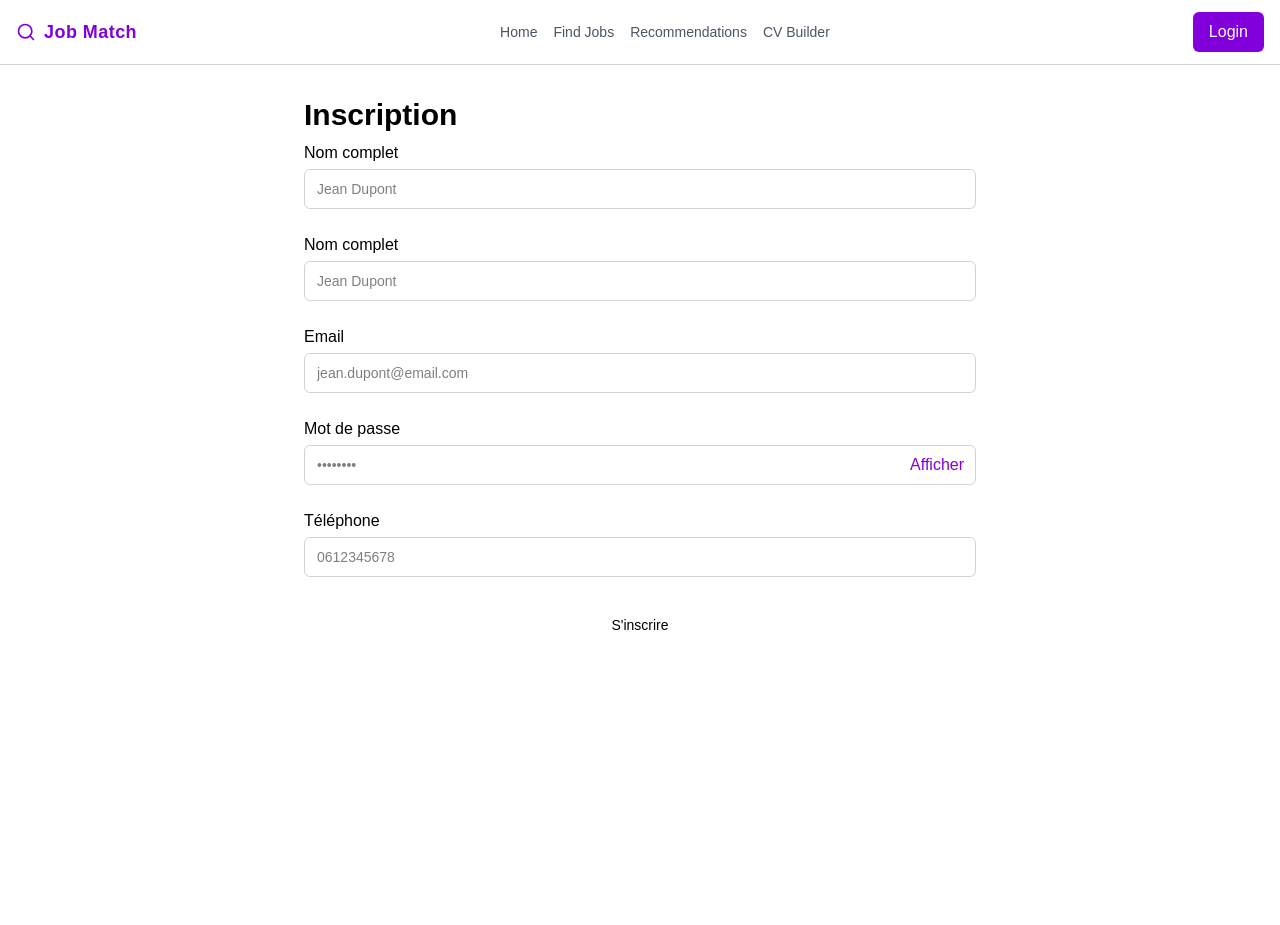
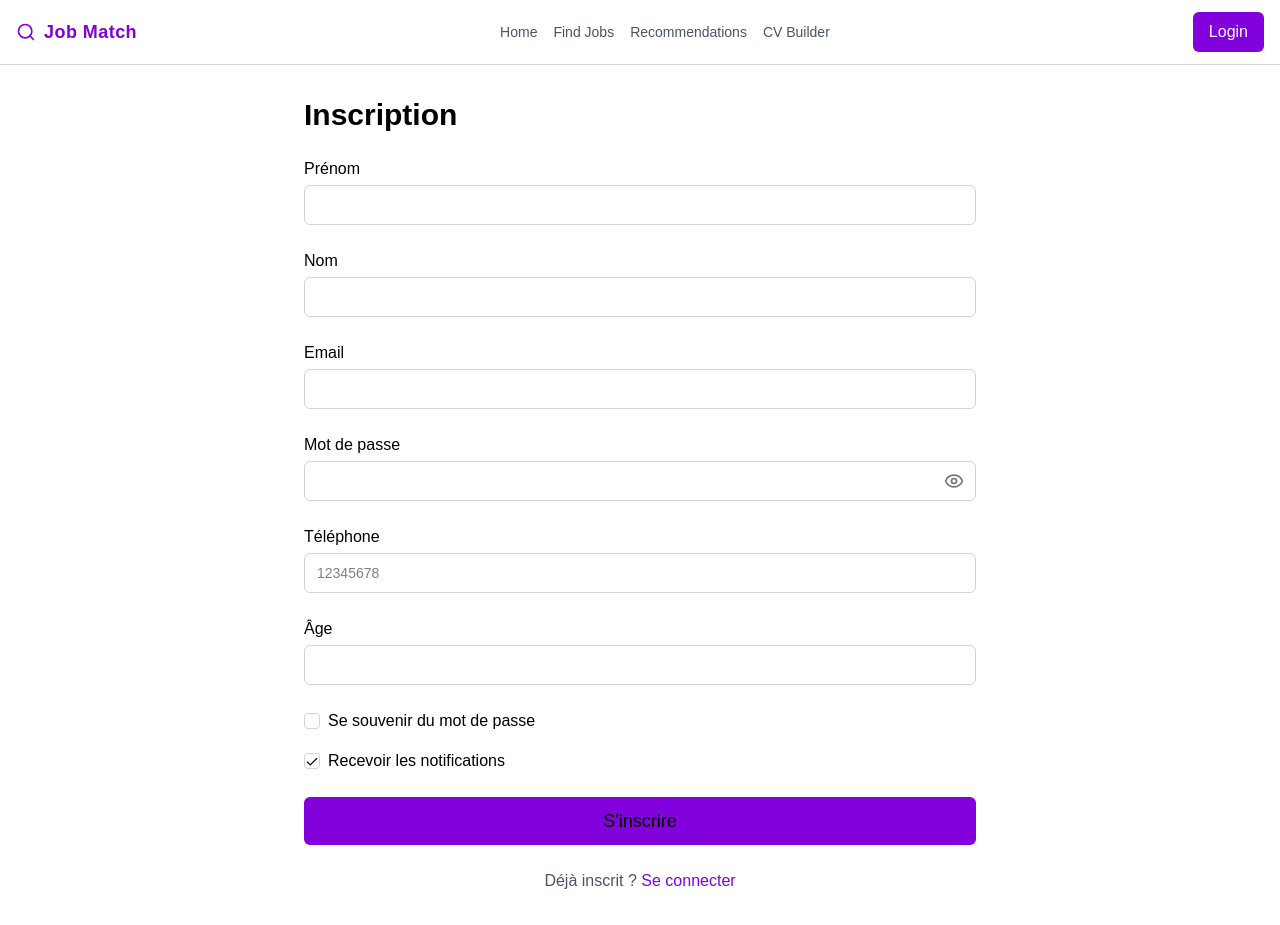
Before and after one commit to Rihab-saleh/IA_jobMatch, a React (Vite) app in the folder job-match-main/: page /register in a window 1280 px wide. Before the commit the page ends 800 px from the top, so only its background shows below. Built offline with nearby package versions, Linux system fonts and the light colour scheme.

Commit message:
update Login/register

```diff
--- a/job-match-main/src/pages/login.jsx
+++ b/job-match-main/src/pages/login.jsx
@@ -1,23 +1,44 @@
 "use client"
 
-import { useState } from "react"
-import { Link, useNavigate } from "react-router-dom"
+import { useState, useEffect } from "react"
+import { Link, useNavigate, useLocation } from "react-router-dom"
 import { Button } from "../components/ui/button"
 import { Input } from "../components/ui/input"
 import { Checkbox } from "../components/ui/checkbox"
 import { useAuth } from "../contexts/auth-context"
+import { AlertCircle, CheckCircle, Eye, EyeOff } from "lucide-react"
 
 export default function Login() {
   const { login } = useAuth()
   const navigate = useNavigate()
+  const location = useLocation()
+
+  const searchParams = new URLSearchParams(location.search)
+  const registrationSuccess = searchParams.get("registered") === "true"
+  const emailFromRegistration = searchParams.get("email") || ""
+
   const [formData, setFormData] = useState({
-    email: "",
+    email: emailFromRegistration,
     password: "",
     rememberMe: false,
   })
   const [showPassword, setShowPassword] = useState(false)
   const [loading, setLoading] = useState(false)
   const [error, setError] = useState(null)
+  const [showSuccessMessage, setShowSuccessMessage] = useState(registrationSuccess)
+
+  useEffect(() => {
+    if (registrationSuccess) {
+      navigate(location.pathname, { replace: true })
+    }
+  }, [registrationSuccess, navigate, location.pathname])
+
+  useEffect(() => {
+    if (showSuccessMessage) {
+      const timer = setTimeout(() => setShowSuccessMessage(false), 5000)
+      return () => clearTimeout(timer)
+    }
+  }, [showSuccessMessage])
 
   const handleChange = (e) => {
     const { name, value, type, checked } = e.target
@@ -31,8 +52,8 @@ export default function Login() {
     setError(null)
     let isValid = true
 
-    if (!/^[^\s@]+@[^\s@]+\.[^\s@]+$/.test(formData.email)) {
-      setError("Veuillez entrer une adresse email valide")
+    if (!/^\S+@\S+\.\S+$/.test(formData.email)) {
+      setError("Format d'email invalide")
       isValid = false
     }
 
@@ -51,15 +72,13 @@ export default function Login() {
     setLoading(true)
     try {
       const result = await login(formData.email, formData.password)
-      console.log("Résultat de la connexion:", result) // Debugging
-      if (result.success) {
-        console.log("Redirection vers:", result.role === "admin" ? "/admin" : "/dashboard") // Debugging
+      if (result?.success) {
         navigate(result.role === "admin" ? "/admin" : "/dashboard")
       } else {
-        setError(result.error || "Une erreur s'est produite")
+        setError(result?.error || "Identifiants incorrects")
       }
     } catch (err) {
-      setError(err.message || "Une erreur s'est produite")
+      setError("Erreur de connexion au serveur")
     } finally {
       setLoading(false)
     }
@@ -69,20 +88,24 @@ export default function Login() {
     <div className="container mx-auto px-4 py-12">
       <div className="max-w-4xl mx-auto">
         <div className="flex flex-col md:flex-row items-center gap-8">
-          {/* Section Formulaire */}
           <div className="w-full md:max-w-md">
-            <h1 className="text-3xl font-bold mb-2">Connectez-vous à votre compte</h1>
-            <p className="text-gray-600 mb-8">Bienvenue ! Veuillez vous connecter pour continuer.</p>
+            <h1 className="text-3xl font-bold mb-2">Connexion</h1>
 
-            <div className="bg-white rounded-lg shadow-md p-8">
+            {showSuccessMessage && (
+              <div className="mb-4 p-3 bg-green-50 text-green-700 rounded-md flex items-center">
+                <CheckCircle className="h-5 w-5 mr-2" />
+                Inscription réussie ! Connectez-vous maintenant.
+              </div>
+            )}
+
             {error && (
-                <div className="mb-4 p-3 bg-red-50 text-red-700 rounded-md">
+              <div className="mb-4 p-3 bg-red-50 text-red-700 rounded-md flex items-center">
+                <AlertCircle className="h-5 w-5 mr-2" />
                 {error}
               </div>
             )}
 
             <form className="space-y-6" onSubmit={handleSubmit}>
-                {/* Champ Email */}
               <div>
                 <label className="block text-lg font-medium mb-2">
                   Email
@@ -91,14 +114,13 @@ export default function Login() {
                     type="email"
                     value={formData.email}
                     onChange={handleChange}
-                      placeholder="Entrez votre email"
+                    placeholder="exemple@email.com"
                     className="w-full mt-1"
                     required
                   />
                 </label>
               </div>
 
-                {/* Champ Mot de Passe */}
               <div>
                 <label className="block text-lg font-medium mb-2">
                   Mot de passe
@@ -108,22 +130,25 @@ export default function Login() {
                       type={showPassword ? "text" : "password"}
                       value={formData.password}
                       onChange={handleChange}
-                        placeholder="Entrez votre mot de passe"
-                        className="w-full pr-16"
+                      placeholder="••••••••"
+                      className="w-full pr-12"
                       required
                     />
                     <button
                       type="button"
                       onClick={() => setShowPassword(!showPassword)}
-                        className="absolute right-3 top-1/2 -translate-y-1/2 text-purple-700 font-medium"
+                      className="absolute right-3 top-1/2 -translate-y-1/2"
                     >
-                        {showPassword ? "Cacher" : "Afficher"}
+                      {showPassword ? (
+                        <EyeOff className="h-5 w-5 text-gray-500" />
+                      ) : (
+                        <Eye className="h-5 w-5 text-gray-500" />
+                      )}
                     </button>
                   </div>
                 </label>
               </div>
 
-                {/* Case à Cocher "Se Souvenir de Moi" */}
               <div className="flex justify-between items-center">
                 <label className="flex items-center space-x-2">
                   <Checkbox
@@ -140,35 +165,29 @@ export default function Login() {
                 </Link>
               </div>
 
-                {/* Bouton de Connexion */}
               <Button
                 type="submit"
                 className="w-full bg-purple-700 hover:bg-purple-800 py-6 text-lg"
                 disabled={loading}
               >
-                  {loading ? "Connexion en cours..." : "Se connecter"}
+                {loading ? "Connexion..." : "Se connecter"}
               </Button>
             </form>
 
-              {/* Lien d'Inscription */}
             <div className="mt-8 text-center">
               <p className="text-gray-600">
-                  Vous n'avez pas de compte ?{" "}
+                Pas de compte ?{" "}
                 <Link to="/register" className="text-purple-700 font-medium">
-                    Inscrivez-vous
+                  S'inscrire
                 </Link>
               </p>
             </div>
           </div>
-          </div>
 
-          {/* Section Illustration */}
           <div className="hidden md:block w-full max-w-md">
             <img
               src="/login-illustration.svg"
-              alt="Illustration de connexion"
-              width={400}
-              height={400}
+              alt="Illustration connexion"
               className="mx-auto"
             />
           </div>
--- a/job-match-main/src/pages/register.jsx
+++ b/job-match-main/src/pages/register.jsx
@@ -1,71 +1,90 @@
 "use client"
 
-import { useState } from "react"
+import { useState, useEffect } from "react"
 import { Link, useNavigate } from "react-router-dom"
 import { Button } from "../components/ui/button"
 import { Input } from "../components/ui/input"
 import { Checkbox } from "../components/ui/checkbox"
 import { useAuth } from "../contexts/auth-context"
+import { AlertCircle, Eye, EyeOff } from "lucide-react"
 
 export default function Register() {
   const { register } = useAuth()
   const navigate = useNavigate()
+
   const [formData, setFormData] = useState({
     firstName: "",
     lastName: "",
     email: "",
     password: "",
     mobile: "",
+    age: "",
     rememberPassword: false,
     notifications: true,
   })
+
   const [showPassword, setShowPassword] = useState(false)
   const [loading, setLoading] = useState(false)
-  const [error, setError] = useState(null)
+  const [errors, setErrors] = useState({})
+  const [submitted, setSubmitted] = useState(false)
+
+  useEffect(() => {
+    if (submitted) validateForm()
+  }, [formData, submitted])
 
   const validateForm = () => {
-    setError(null)
-    let isValid = true
+    const newErrors = {}
 
-    if (formData.firstName.length < 2) {
-      setError("Veuillez entrer votre prenom")
-      isValid = false
-    }
-    if (formData.lastName.length < 2) {
-      setError("Veuillez entrer votre nom")
-      isValid = false
+    if (!formData.firstName.trim()) {
+      newErrors.firstName = "Prénom requis"
+    } else if (formData.firstName.length < 2) {
+      newErrors.firstName = "Minimum 2 caractères"
     }
 
-    if (!/^[^\s@]+@[^\s@]+\.[^\s@]+$/.test(formData.email)) {
-      setError("Adresse email invalide")
-      isValid = false
+    if (!formData.lastName.trim()) {
+      newErrors.lastName = "Nom requis"
+    } else if (formData.lastName.length < 2) {
+      newErrors.lastName = "Minimum 2 caractères"
+    }
+
+    if (!/^\S+@\S+\.\S+$/.test(formData.email)) {
+      newErrors.email = "Email invalide"
     }
 
     if (formData.password.length < 8) {
-      setError("Le mot de passe doit contenir au moins 8 caractères")
-      isValid = false
+      newErrors.password = "8 caractères minimum"
     }
 
-    if (!/^\d{10}$/.test(formData.mobile)) {
-      setError("Numéro de téléphone invalide (10 chiffres requis)")
-      isValid = false
+    if (!/^\d{8}$/.test(formData.mobile)) {
+      newErrors.mobile = "8 chiffres requis"
     }
 
-    return isValid
+    const age = parseInt(formData.age)
+    if (isNaN(age) || age < 18 || age > 100) {
+      newErrors.age = "Âge entre 18 et 100"
+    }
+
+    setErrors(newErrors)
+    return Object.keys(newErrors).length === 0
   }
 
   const handleSubmit = async (e) => {
     e.preventDefault()
+    setSubmitted(true)
     if (!validateForm()) return
 
     setLoading(true)
     try {
       const result = await register(formData)
-      if (result.success) {
-        navigate("/dashboard")
+      if (result?.success) {
+        navigate(`/login?registered=true&email=${encodeURIComponent(formData.email)}`, {
+          replace: true
+        })
+      } else {
+        setErrors({ form: result?.error || "Erreur lors de l'inscription" })
       }
     } catch (err) {
-      setError(err.message || "Échec de l'inscription")
+      setErrors({ form: "Erreur de connexion au serveur" })
     } finally {
       setLoading(false)
     }
@@ -79,42 +98,60 @@ export default function Register() {
     }))
   }
 
+  const handleBlur = (e) => {
+    if (submitted) validateForm()
+  }
+
   return (
     <div className="container mx-auto px-4 py-8">
       <div className="max-w-2xl mx-auto">
-        <h1 className="text-3xl font-bold mb-2">Inscription</h1>
+        <h1 className="text-3xl font-bold mb-6">Inscription</h1>
 
-        {error && (
-          <div className="mb-4 p-3 bg-red-50 text-red-700 rounded-md">
-            {error}
+        {errors.form && (
+          <div className="mb-4 p-3 bg-red-50 text-red-700 rounded-md flex items-center">
+            <AlertCircle className="h-5 w-5 mr-2" />
+            {errors.form}
           </div>
         )}
 
         <form className="space-y-6" onSubmit={handleSubmit}>
           <div>
             <label className="block text-base font-medium mb-2">
-              Nom complet
+              Prénom
               <Input
                 name="firstName"
                 value={formData.firstName}
                 onChange={handleChange}
-                placeholder="Jean Dupont"
-                className="w-full mt-1"
+                onBlur={handleBlur}
+                className={`w-full mt-1 ${errors.firstName ? "border-red-500" : ""}`}
                 required
               />
+              {errors.firstName && (
+                <p className="text-red-500 text-sm mt-1 flex items-center">
+                  <AlertCircle className="h-4 w-4 mr-1" />
+                  {errors.firstName}
+                </p>
+              )}
             </label>
           </div>
+
           <div>
             <label className="block text-base font-medium mb-2">
-              Nom complet
+              Nom
               <Input
                 name="lastName"
                 value={formData.lastName}
                 onChange={handleChange}
-                placeholder="Jean Dupont"
-                className="w-full mt-1"
+                onBlur={handleBlur}
+                className={`w-full mt-1 ${errors.lastName ? "border-red-500" : ""}`}
                 required
               />
+              {errors.lastName && (
+                <p className="text-red-500 text-sm mt-1 flex items-center">
+                  <AlertCircle className="h-4 w-4 mr-1" />
+                  {errors.lastName}
+                </p>
+              )}
             </label>
           </div>
 
@@ -126,10 +163,16 @@ export default function Register() {
                 type="email"
                 value={formData.email}
                 onChange={handleChange}
-                placeholder="jean.dupont@email.com"
-                className="w-full mt-1"
+                onBlur={handleBlur}
+                className={`w-full mt-1 ${errors.email ? "border-red-500" : ""}`}
                 required
               />
+              {errors.email && (
+                <p className="text-red-500 text-sm mt-1 flex items-center">
+                  <AlertCircle className="h-4 w-4 mr-1" />
+                  {errors.email}
+                </p>
+              )}
             </label>
           </div>
 
@@ -142,19 +185,29 @@ export default function Register() {
                   type={showPassword ? "text" : "password"}
                   value={formData.password}
                   onChange={handleChange}
-                  placeholder="••••••••"
-                  className="w-full pr-16"
+                  onBlur={handleBlur}
+                  className={`w-full pr-12 ${errors.password ? "border-red-500" : ""}`}
                   required
                 />
                 <button
                   type="button"
                   onClick={() => setShowPassword(!showPassword)}
-                  className="absolute right-3 top-1/2 -translate-y-1/2 text-purple-700"
+                  className="absolute right-3 top-1/2 -translate-y-1/2"
                   disabled={!formData.password}
                 >
-                  {showPassword ? "Cacher" : "Afficher"}
+                  {showPassword ? (
+                    <EyeOff className="h-5 w-5 text-gray-500" />
+                  ) : (
+                    <Eye className="h-5 w-5 text-gray-500" />
+                  )}
                 </button>
               </div>
+              {errors.password && (
+                <p className="text-red-500 text-sm mt-1 flex items-center">
+                  <AlertCircle className="h-4 w-4 mr-1" />
+                  {errors.password}
+                </p>
+              )}
             </label>
           </div>
 
@@ -166,20 +219,83 @@ export default function Register() {
                 type="tel"
                 value={formData.mobile}
                 onChange={handleChange}
-                placeholder="0612345678"
-                className="w-full mt-1"
+                onBlur={handleBlur}
+                className={`w-full mt-1 ${errors.mobile ? "border-red-500" : ""}`}
+                placeholder="12345678"
                 required
               />
+              {errors.mobile && (
+                <p className="text-red-500 text-sm mt-1 flex items-center">
+                  <AlertCircle className="h-4 w-4 mr-1" />
+                  {errors.mobile}
+                </p>
+              )}
+            </label>
+          </div>
+
+          <div>
+            <label className="block text-base font-medium mb-2">
+              Âge
+              <Input
+                name="age"
+                type="number"
+                value={formData.age}
+                onChange={handleChange}
+                onBlur={handleBlur}
+                min="18"
+                max="100"
+                className={`w-full mt-1 ${errors.age ? "border-red-500" : ""}`}
+                required
+              />
+              {errors.age && (
+                <p className="text-red-500 text-sm mt-1 flex items-center">
+                  <AlertCircle className="h-4 w-4 mr-1" />
+                  {errors.age}
+                </p>
+              )}
+            </label>
+          </div>
+
+          <div className="flex flex-col gap-4">
+            <label className="flex items-center space-x-2">
+              <Checkbox
+                name="rememberPassword"
+                checked={formData.rememberPassword}
+                onCheckedChange={(checked) =>
+                  setFormData(prev => ({ ...prev, rememberPassword: checked }))
+                }
+              />
+              <span>Se souvenir du mot de passe</span>
+            </label>
+
+            <label className="flex items-center space-x-2">
+              <Checkbox
+                name="notifications"
+                checked={formData.notifications}
+                onCheckedChange={(checked) =>
+                  setFormData(prev => ({ ...prev, notifications: checked }))
+                }
+              />
+              <span>Recevoir les notifications</span>
             </label>
           </div>
 
           <Button
             type="submit"
-            className="w-full py-6"
+            className="w-full py-6 text-lg bg-purple-700 hover:bg-purple-800"
             disabled={loading}
           >
-            {loading ? "Inscription..." : "S'inscrire"}
+            {loading ? "Enregistrement..." : "S'inscrire"}
           </Button>
+
+          <div className="text-center">
+            <p className="text-gray-600">
+              Déjà inscrit ?{" "}
+              <Link to="/login" className="text-purple-700 font-medium">
+                Se connecter
+              </Link>
+            </p>
+          </div>
         </form>
       </div>
     </div>
```
Also changed, not shown: 1 other file (tests, documents, lock files or other folders). Lines whose indentation alone changed are shown as unchanged.
